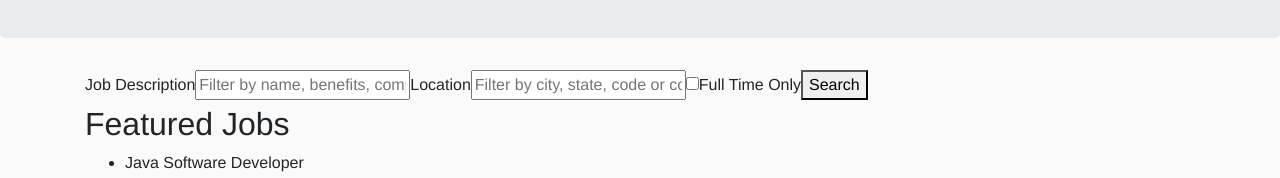
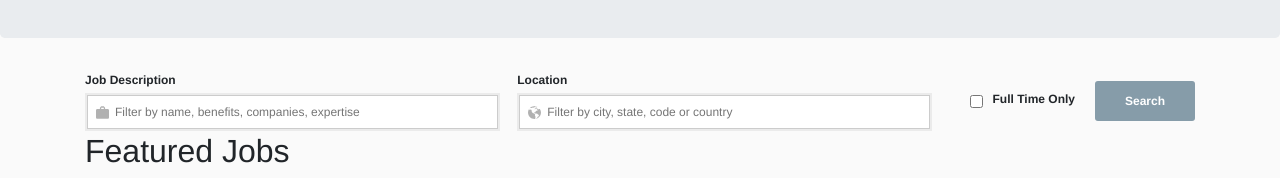
Before and after one commit to GustavoMarks/github-jobs-ui, a React (Create React App) app in the folder app/: page / in a window 1280 px wide. Shown: the part 336-514 px from the top of the page. Built offline with nearby package versions, Linux system fonts and the light colour scheme; the HTML template or start-up script is replaced by a standard one.

Commit message:
style: estilizando formulário de pesquisa

```diff
--- /dev/null
+++ b/app/src/components/SearchForm/index.js
@@ -0,0 +1,42 @@
+import React from 'react';
+
+import WorkIcon from '../../assets/work.svg';
+import WorldIcon from '../../assets/world.svg';
+
+import './style.css';
+
+export default function SearchForm() {
+  return (
+    <form id='search-form' className='form-inline'>
+      <div className="search-form-group">
+        <label for='description-input' > Job Description </label>
+        <span className='fancy-border'>
+          <div className='input-around'>
+            <img src={WorkIcon} height='13px' alt='work icon' />
+            <input id='description-input' type='text' placeholder='Filter by name, benefits, companies, expertise' />
+          </div>
+        </span>
+
+      </div>
+
+      <div className="search-form-group">
+        <label> Location </label>
+        <span className='fancy-border'>
+          <div className='input-around'>
+            <img src={WorldIcon} height='13px' alt='world icon' />
+            <input type='text' placeholder='Filter by city, state, code or country' />
+          </div>
+        </span>
+      </div>
+
+      <div id="checkbox-field">
+        <input type="checkbox" />
+        <label> Full Time Only </label>
+      </div>
+
+      <button type='submit'> Search </button>
+
+    </form>
+
+  )
+}
--- /dev/null
+++ b/app/src/components/SearchForm/style.css
@@ -0,0 +1,83 @@
+#search-form {
+  align-items: center;
+}
+
+#search-form label {
+  font-weight: bold;
+  font-size: 12px;
+  margin-bottom: 4px;
+}
+
+.search-form-group {
+  display: flex;
+  flex-direction: column;
+  align-items: flex-start;
+  flex-grow: 2;
+}
+
+.fancy-border {
+  background: rgba(0, 0, 0, 0.06);
+  padding: 2px;
+}
+
+.input-around {
+  display: flex;
+  flex: 1;
+  flex-direction: row;
+  align-items: center;
+  justify-content: space-between;
+  border: solid 1px #ccc;
+  background: #fff;
+  padding: 4px;
+}
+
+.input-around img {
+  opacity: 0.3;
+  margin: 0 4px;
+}
+
+.input-around input[type='text'] {
+  min-width: 380px;
+  height: 24px;
+  border: none;
+  color: #666;
+  font-size: 12px;
+}
+
+#checkbox-field {
+  display: flex;
+  flex-direction: row;
+  align-items: center;
+  justify-content: space-between;
+  padding: 20px;
+}
+
+#checkbox-field label {
+  margin-left: 10px;
+  font-weight: bold;
+}
+
+#search-form button {
+  background: #869ca9;
+  color: #fff;
+  height: 40px;
+  width: 100px;
+  border: none;
+  border-radius: 3px;
+  font-weight: bold;
+  font-size: 12px;
+}
+
+#search-form button:hover {
+  background: #2B7FC3;
+}
+
+@media (max-width: 768px){
+  #search-form {
+    flex-direction: column;
+  }
+
+  .input-around input[type='text'] {
+    min-width: 300px;
+  }
+}
--- a/app/src/pages/AllJobs/index.js
+++ b/app/src/pages/AllJobs/index.js
@@ -1,7 +1,12 @@
 import React from 'react';
+
+import SearchForm from '../../components/SearchForm';
 
 export default function Home() {
   return (
-    <div className='container'><h1> All Jobs </h1></div>
+    <div className='container'>
+      <br/>
+      <SearchForm/>
+    </div>
   )
 }
--- a/app/src/pages/Home/index.js
+++ b/app/src/pages/Home/index.js
@@ -1,5 +1,7 @@
 import React from 'react';
 import { Link } from 'react-router-dom';
+
+import SearchForm from '../../components/SearchForm';
 
 import Twitter from '../../assets/twitter.svg'
 import FeedIcon from '../../assets/Feed-icon.svg';
@@ -28,19 +30,8 @@ export default function Home() {
       </header>
 
       <div className="container" style={{ marginBottom: '80px' }}>
-        <form>
-          <label> Job Description </label>
-          <input type='text' placeholder='Filter by name, benefits, companies, expertise' />
 
-          <label> Location </label>
-          <input type='text' placeholder='Filter by city, state, code or country' />
-
-          <input type="checkbox" />
-          <label> Full Time Only </label>
-
-          <button type='submit'> Search </button>
-
-        </form>
+        <SearchForm/>
 
         <section>
           <h2> Featured Jobs </h2>
```
Also changed, not shown: app/src/assets/work.svg (added), app/src/assets/world.svg (added).
